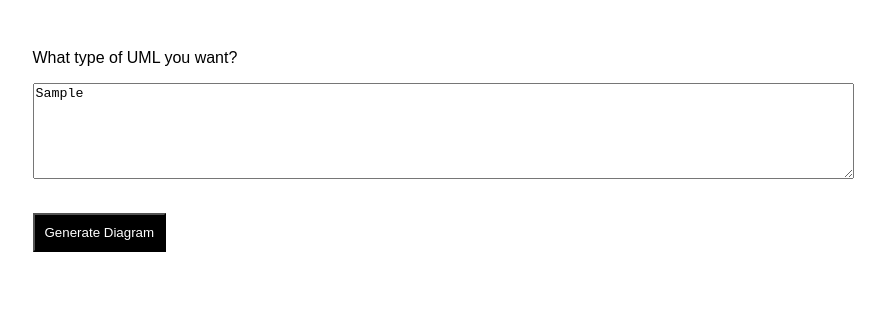
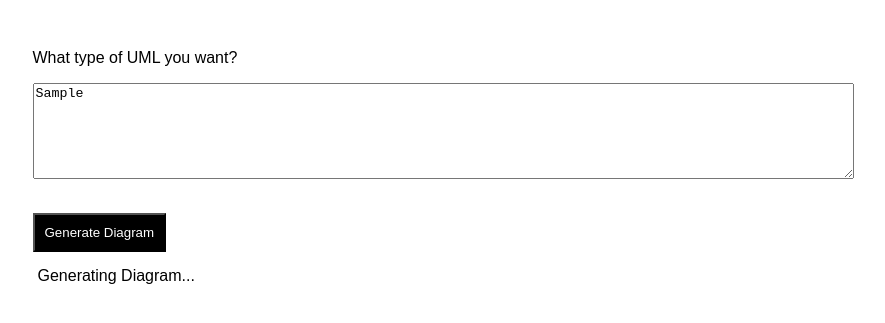
Before and after one commit to 45akshat/uml, a website: page public/index.html in a window 1280 px wide. Both pictures are taken after typing "Sample" into the empty fields and a click on the button "Generate Diagram". Shown: the part 189-512 px from the top of the page, without its empty margins (202-1087 px from the left). Drawn offline with Linux system fonts and the light colour scheme; no server answers.

Commit message:
Add files via upload

```diff
--- a/public/index.html
+++ b/public/index.html
@@ -37,6 +37,11 @@
     padding: 10px;
     margin-top: 4%;
 }
+
+#generate_text{
+  margin: 15px;
+}
+
   </style>
 </head>
 <body>
@@ -63,6 +68,12 @@ let aioutput
 
 function generateContent(){
   console.log("clicked")
+
+  document.getElementById("result").innerHTML = `<div id="generate_text"> Generating Diagram...</div>`
+
+
+
+
 
 const userInput = document.getElementById('userInput').value;
 
```
